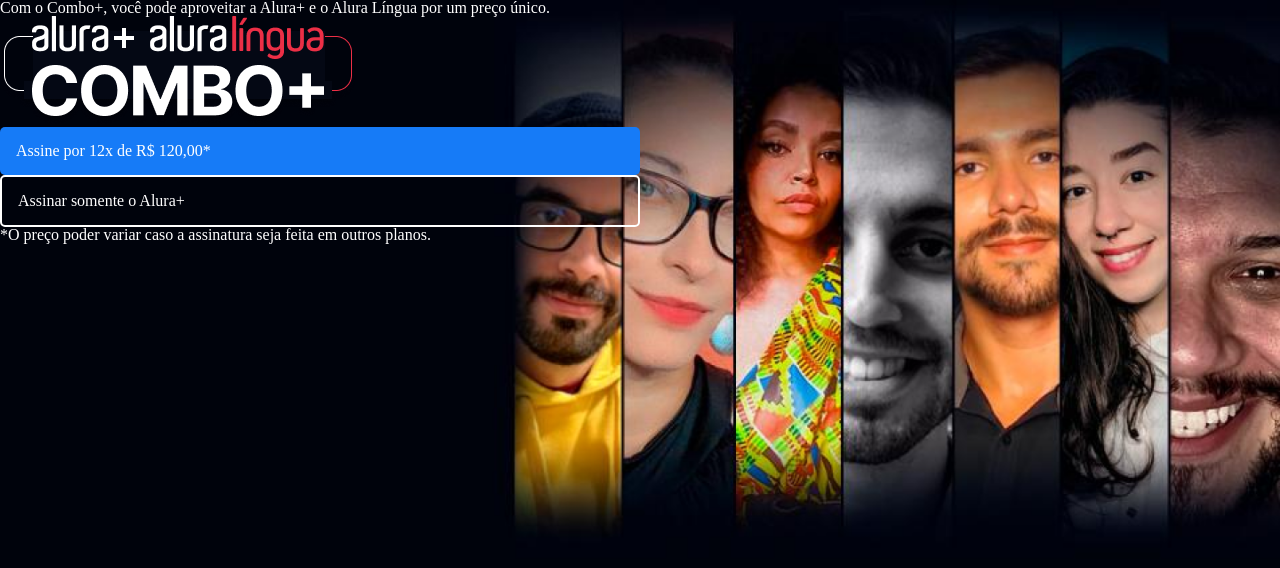
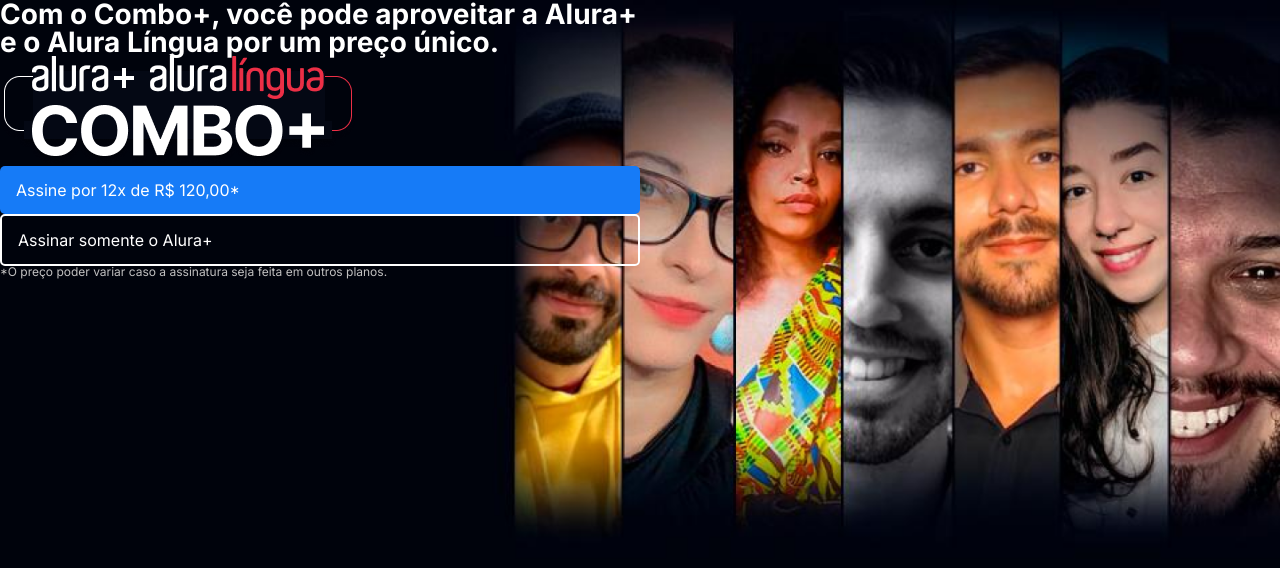
Before and after one commit to Thiago-Franca/Aluraplus, a plain HTML site: page index.html in a window 1280 px wide. Drawn offline with Linux system fonts and the light colour scheme.

Commit message:
Modificando fontes do container principal

```diff
--- a/css/style.css
+++ b/css/style.css
@@ -4,6 +4,7 @@
     --cinza-secundario: #C0C0C0;
     --botao-azul: #167BF7;
     --cor-de-fundo: #00030C;
+    --fonte-principal: 'Inter', sans-serif;
 }
 
 /* Estilo da pagina. */
@@ -11,6 +12,9 @@
 body {
     background-color: var(--cor-de-fundo);
     color: var(--branco-principal);
+    font-family: var(--fonte-principal);
+    font-size: 16px;
+    font-weight: 400;
 }
 
 .principal {
@@ -25,6 +29,8 @@
     grid-template-columns: 50% 50%;
 }
 
+
+
 .container__botao{
     background-color: var(--botao-azul);
     border-radius: 5px;
@@ -38,3 +44,13 @@
     background-color: transparent;
     border: 2px solid var(--branco-principal);
 }
+
+.container__aviso{
+    font-size: 12px;
+    color: var(--cinza-secundario);
+}
+
+.container__titulo{
+    font-size: 28px;
+    font-weight: 700;
+}
--- a/index.html
+++ b/index.html
@@ -13,7 +13,7 @@
 <body>
     <section class="container principal">
     <div>
-        <h1>Com o Combo+, você pode aproveitar a Alura+ e o Alura Língua por um preço único.</h1>
+        <h1 class="container__titulo">Com o Combo+, você pode aproveitar a Alura+ e o Alura Língua por um preço único.</h1>
         <img src="/img/Combo.png" alt="O combo+ é a junção do alura+ e o alura lingua">
         <a href="#" class="container__botao">Assine por 12x de R$ 120,00*</a>
         <a href="#" class="container__botao botao__secundario">Assinar somente o Alura+</a>
```
